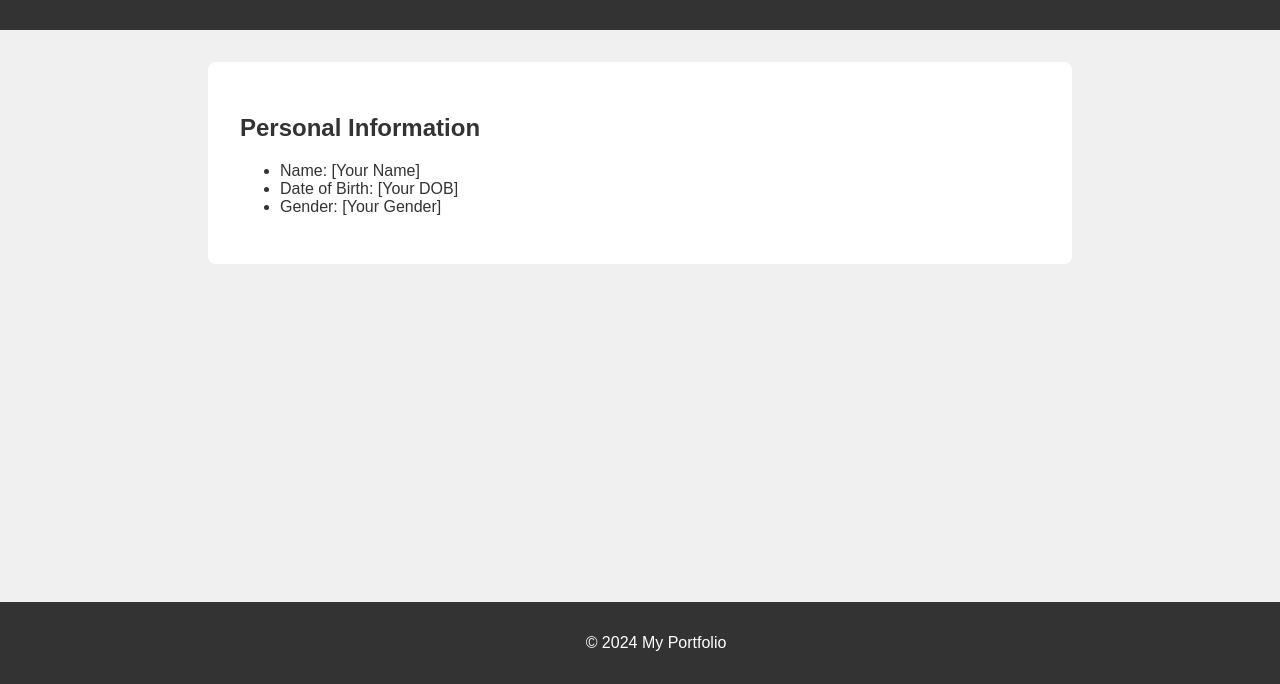
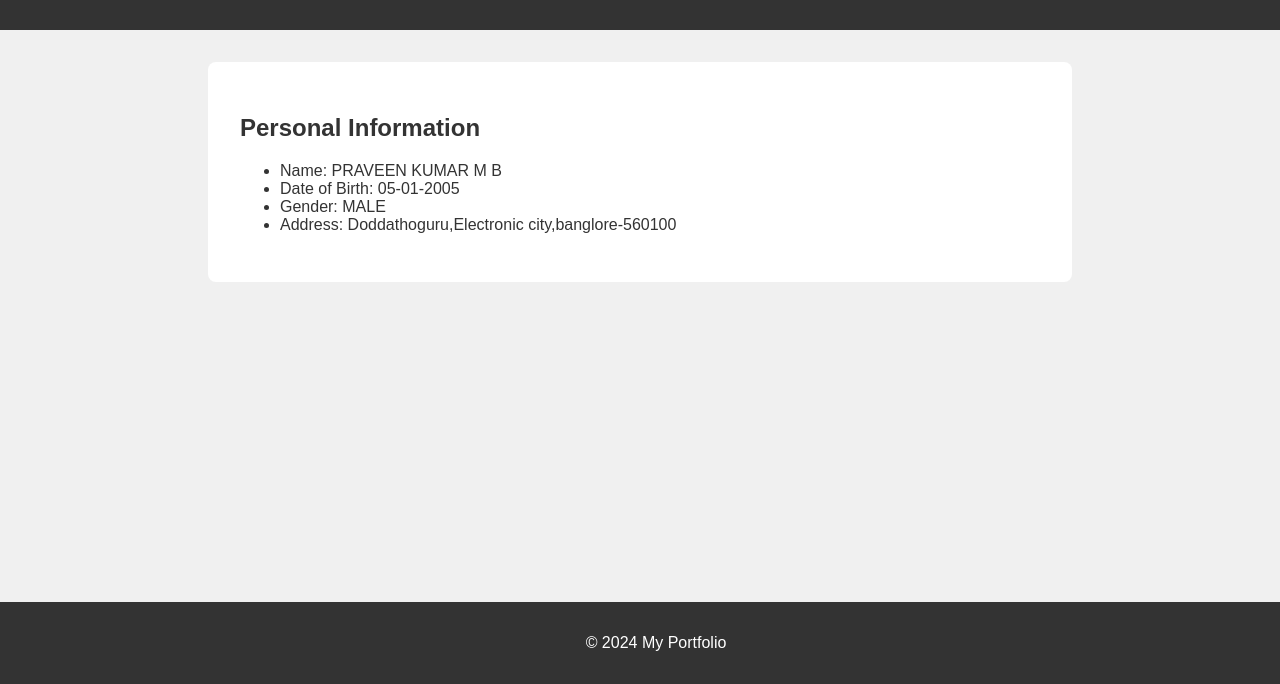
Before and after one commit to Praveenkumarmb0501/Portfolio, a website: page biodata.html in a window 1280 px wide. Shown: the part 116-800 px from the top of the page. Drawn offline with Linux system fonts and the light colour scheme.

Commit message:
Update biodata.html

```diff
--- a/biodata.html
+++ b/biodata.html
@@ -21,9 +21,10 @@
         <section class="content">
             <h2>Personal Information</h2>
             <ul>
-                <li>Name: [Your Name]</li>
-                <li>Date of Birth: [Your DOB]</li>
-                <li>Gender: [Your Gender]</li>
+                 <li>Name: PRAVEEN KUMAR M B</li>
+                <li>Date of Birth: 05-01-2005</li>
+                <li>Gender: MALE</li>
+                <li>Address: Doddathoguru,Electronic city,banglore-560100</li>
                 <!-- Add more personal information as needed -->
             </ul>
         </section>
```
